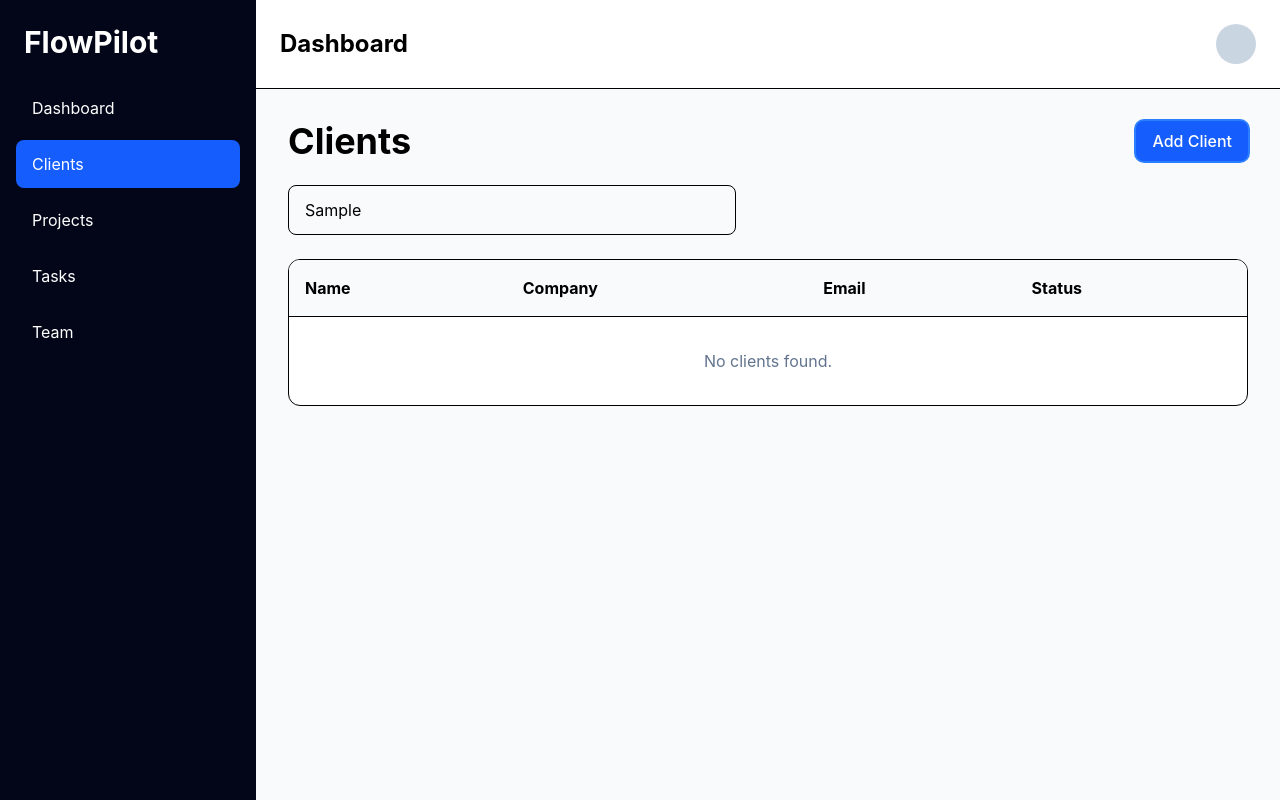
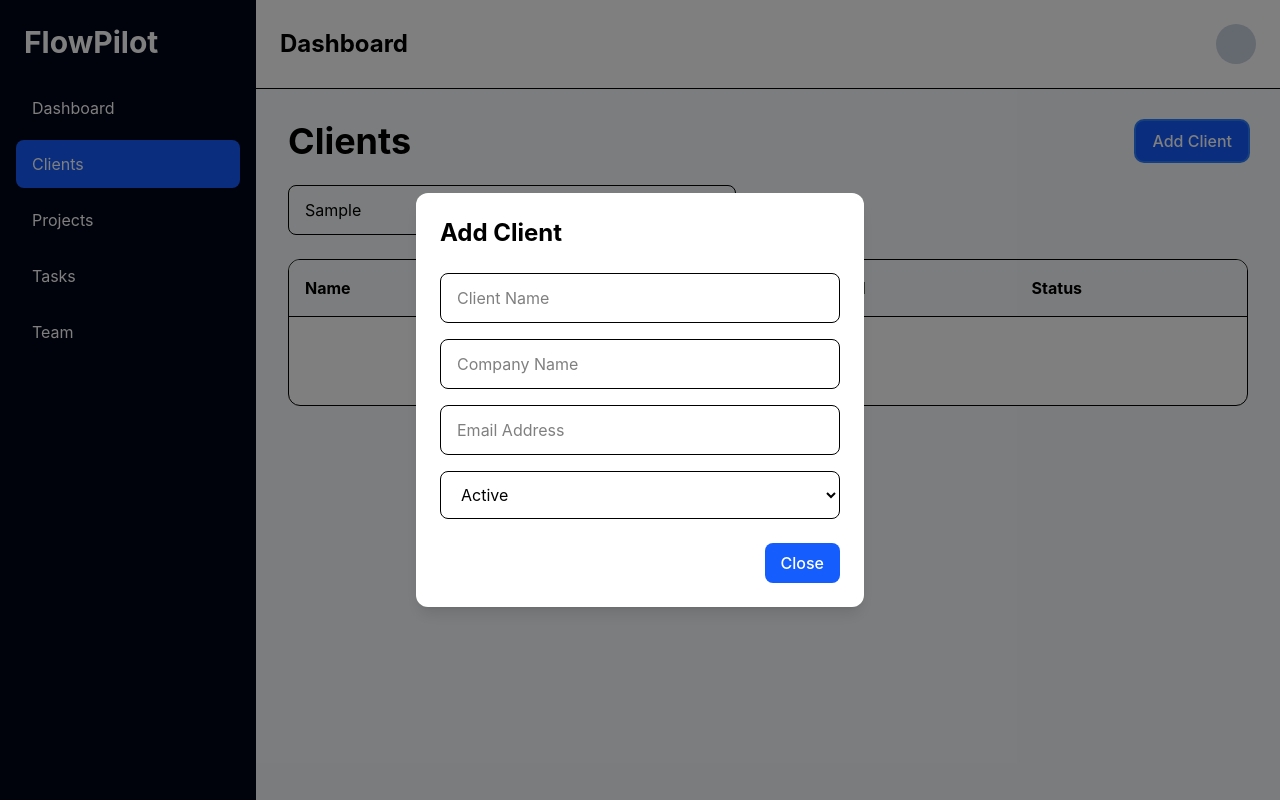
Before and after one commit to vick-tory1/techjobsagency, a React (Vite) app: page /clients in a window 1280 px wide. Both pictures are taken after typing "Sample" into the empty fields and a click on the button "Add Client". Built offline with nearby package versions, Linux system fonts and the light colour scheme.

Commit message:
Client modal form added

```diff
--- a/src/App.tsx
+++ b/src/App.tsx
@@ -1,5 +1,10 @@
 import AppRouter from "./router/AppRouter";
+import ErrorBoundary from "./components/ErrorBoundary";
 
 export default function App() {
-  return <AppRouter />;
+  return (
+    <ErrorBoundary>
+      <AppRouter />
+    </ErrorBoundary>
+  );
 }
--- /dev/null
+++ b/src/components/ErrorBoundary.tsx
@@ -0,0 +1,55 @@
+import React from "react";
+
+type Props = {
+  children: React.ReactNode;
+};
+
+type State = {
+  hasError: boolean;
+};
+
+export default class ErrorBoundary extends React.Component<
+  Props,
+  State
+> {
+  constructor(props: Props) {
+    super(props);
+
+    this.state = {
+      hasError: false,
+    };
+  }
+
+  static getDerivedStateFromError() {
+    return {
+      hasError: true,
+    };
+  }
+
+  render() {
+    if (this.state.hasError) {
+      return (
+        <main className="flex min-h-screen items-center justify-center">
+          <div className="rounded-xl border bg-white p-8 shadow">
+            <h1 className="mb-4 text-2xl font-bold">
+              Something went wrong
+            </h1>
+
+            <p className="mb-4 text-slate-600">
+              The application encountered an unexpected error.
+            </p>
+
+            <button
+              onClick={() => window.location.reload()}
+              className="rounded-lg bg-blue-600 px-4 py-2 text-white"
+            >
+              Reload Application
+            </button>
+          </div>
+        </main>
+      );
+    }
+
+    return this.props.children;
+  }
+}
--- /dev/null
+++ b/src/components/ui/Select.tsx
@@ -0,0 +1,34 @@
+type SelectProps = {
+  value: string;
+  onChange: (value: string) => void;
+};
+
+export default function Select({
+  value,
+  onChange,
+}: SelectProps) {
+  return (
+    <select
+      value={value}
+      onChange={(e) => onChange(e.target.value)}
+      className="
+        w-full
+        rounded-lg
+        border
+        px-4
+        py-3
+        outline-none
+        focus:ring-2
+        focus:ring-blue-500
+      "
+    >
+      <option value="Active">
+        Active
+      </option>
+
+      <option value="Inactive">
+        Inactive
+      </option>
+    </select>
+  );
+}
--- a/src/pages/Clients.tsx
+++ b/src/pages/Clients.tsx
@@ -1,11 +1,17 @@
 import { useMemo, useState } from "react";
-
 import Input from "../components/ui/Input";
 import Button from "../components/ui/Button";
+import Select from "../components/ui/Select";
 import { clients } from "../data/clients";
 
 export default function Clients() {
   const [search, setSearch] = useState("");
+const [isModalOpen, setIsModalOpen] = useState(false);
+
+const [name, setName] = useState("");
+const [company, setCompany] = useState("");
+const [email, setEmail] = useState("");
+const [status, setStatus] = useState("Active");
 
   const filteredClients = useMemo(() => {
     return clients.filter((client) =>
@@ -14,13 +20,16 @@ export default function Clients() {
   }, [search]);
 
   return (
+    <>
       <main className="p-8">
         <div className="mb-6 flex items-center justify-between">
           <h1 className="text-4xl font-bold">
             Clients
           </h1>
 
-        <Button>
+          <Button
+            onClick={() => setIsModalOpen(true)}
+          >
             Add Client
           </Button>
         </div>
@@ -37,10 +46,21 @@ export default function Clients() {
           <table className="w-full">
             <thead>
               <tr className="border-b bg-slate-50">
-              <th className="p-4 text-left">Name</th>
-              <th className="p-4 text-left">Company</th>
-              <th className="p-4 text-left">Email</th>
-              <th className="p-4 text-left">Status</th>
+                <th className="p-4 text-left">
+                  Name
+                </th>
+
+                <th className="p-4 text-left">
+                  Company
+                </th>
+
+                <th className="p-4 text-left">
+                  Email
+                </th>
+
+                <th className="p-4 text-left">
+                  Status
+                </th>
               </tr>
             </thead>
 
@@ -60,10 +80,21 @@ export default function Clients() {
                     key={client.id}
                     className="border-b"
                   >
-                  <td className="p-4">{client.name}</td>
-                  <td className="p-4">{client.company}</td>
-                  <td className="p-4">{client.email}</td>
-                  <td className="p-4">{client.status}</td>
+                    <td className="p-4">
+                      {client.name}
+                    </td>
+
+                    <td className="p-4">
+                      {client.company}
+                    </td>
+
+                    <td className="p-4">
+                      {client.email}
+                    </td>
+
+                    <td className="p-4">
+                      {client.status}
+                    </td>
                   </tr>
                 ))
               )}
@@ -71,5 +102,51 @@ export default function Clients() {
           </table>
         </div>
       </main>
+
+      {isModalOpen && (
+  <div className="fixed inset-0 flex items-center justify-center bg-black/50 p-4">
+    <div className="w-full max-w-md rounded-xl bg-white p-6 shadow-lg">
+      <h2 className="mb-6 text-2xl font-bold">
+        Add Client
+      </h2>
+
+      <div className="mb-6 space-y-4">
+        <Input
+          value={name}
+          onChange={setName}
+          placeholder="Client Name"
+        />
+
+        <Input
+          value={company}
+          onChange={setCompany}
+          placeholder="Company Name"
+        />
+
+        <Input
+          value={email}
+          onChange={setEmail}
+          placeholder="Email Address"
+        />
+
+        <Select
+          value={status}
+          onChange={setStatus}
+        />
+      </div>
+
+      <div className="flex justify-end">
+        <Button
+          onClick={() =>
+            setIsModalOpen(false)
+          }
+        >
+          Close
+        </Button>
+      </div>
+    </div>
+  </div>
+)}
+    </>
   );
 }
```
Also changed, not shown: 1 other file (tests, documents, lock files or other folders). Lines whose indentation alone changed are shown as unchanged.
